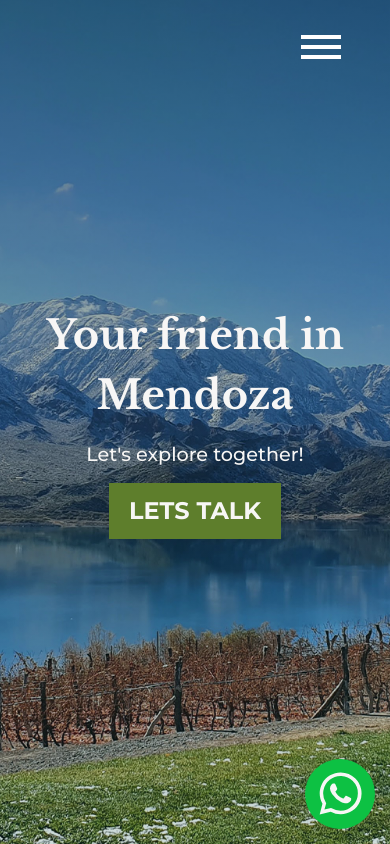
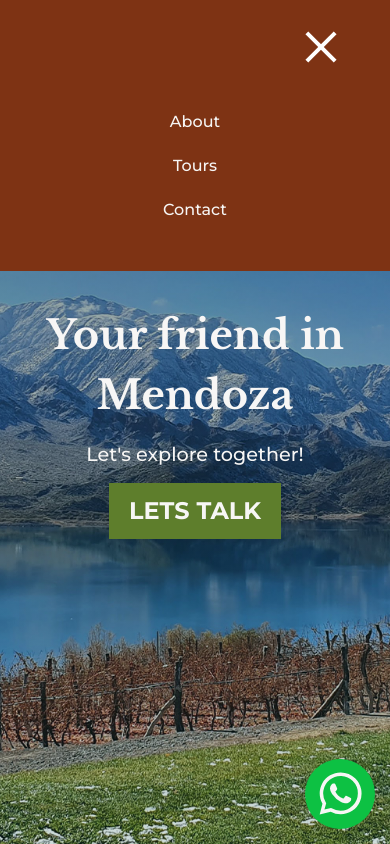
Before and after one commit to JMartin79-web/camila, a Next.js app: page / in a window 390 px wide. Both pictures are taken after a click on the button 320 px from the left and 50 px from the top of the page. Shown: the top 844 px of the page. Built offline with nearby package versions, Linux system fonts and the light colour scheme; no server answers; the database is empty; a web font is replaced by a local one.

Commit message:
open anv for mobile fix

```diff
--- a/components/UpdateTour.jsx
+++ b/components/UpdateTour.jsx
@@ -65,7 +65,7 @@ export default function Tour({ title, images, schedule, content, price, moreInfo
             moreInfo: moreInfoRef?.current?.value?.split('\n')?.join('<br/>'),
             images: [...imagesUrl, ...imgUrls]
         })
-        toast.promise(promise, {
+        await toast.promise(promise, {
             loading: 'Applicando cambios',
             success: 'Actaulizacion Finalizada',
             error: 'Hubo un error intente mas tarde!',
@@ -85,10 +85,10 @@ export default function Tour({ title, images, schedule, content, price, moreInfo
                 <button type='button'
                     className='flex items-center bg-white text-black px-4 pt-2 border-slate-300 w-fit border-2 rounded hover:opacity-50'
                     onClick={toggle}>{!boolValue ?
-                        <svg xmlns="http://www.w3.org/2000/svg" width="24" height="24" viewBox="0 0 24 24" fill="none" stroke="currentColor" stroke-width="2" stroke-linecap="round" stroke-linejoin="round">
+                        <svg xmlns="http://www.w3.org/2000/svg" width="24" height="24" viewBox="0 0 24 24" fill="none" stroke="currentColor" strokeWidth="2" strokeLinecap="round" strokeLinejoin="round">
                             <polyline points="6 9 12 15 18 9" />
                         </svg> :
-                        <svg xmlns="http://www.w3.org/2000/svg" width="24" height="24" viewBox="0 0 24 24" fill="none" stroke="currentColor" stroke-width="2" stroke-linecap="round" stroke-linejoin="round">
+                        <svg xmlns="http://www.w3.org/2000/svg" width="24" height="24" viewBox="0 0 24 24" fill="none" stroke="currentColor" strokeWidth="2" strokeLinecap="round" strokeLinejoin="round">
                             <polyline points="18 15 12 9 6 15" />
                         </svg>
                     }
@@ -96,7 +96,7 @@ export default function Tour({ title, images, schedule, content, price, moreInfo
                 <button className='bg-green-500 text-white px-4 py-2 w-fit rounded hover:opacity-50' type='submit'>
                     <p className='hidden sm:block text-white'>Guardar Cambios</p>
                     <span className='sm:hidden'>
-                        <svg xmlns="http://www.w3.org/2000/svg" width="24" height="24" viewBox="0 0 24 24" fill="none" stroke="currentColor" stroke-width="2" stroke-linecap="round" stroke-linejoin="round">
+                        <svg xmlns="http://www.w3.org/2000/svg" width="24" height="24" viewBox="0 0 24 24" fill="none" stroke="currentColor" strokeWidth="2" strokeLinecap="round" strokeLinejoin="round">
                             <path d="M19 21H5C3.89543 21 3 20.1046 3 19V5C3 3.89543 3.89543 3 5 3H19C20.1046 3 21 3.89543 21 5V19C21 20.1046 20.1046 21 19 21Z" />
                             <path d="M17 3V12H7V3" />
                             <path d="M7 21V16H17V21" />
--- a/pages/index.js
+++ b/pages/index.js
@@ -7,9 +7,11 @@ import Tour from "@/components/Tour"
 import Carrousel from "@/components/Carrousel"
 import { useEffect, useState } from "react"
 import { getDataByOrder } from "@/services/getFromDb"
+import useToggle from "@/hooks/useToggle"
 
 export default function Home({ tours, tourCarrouselImages }) {
   const [activeDot, setActiveDot] = useState(0)
+  const { boolValue: openNav, toggle } = useToggle(false)
 
   useEffect(() => {
     // Google Tag Manager script
@@ -51,10 +53,10 @@ export default function Home({ tours, tourCarrouselImages }) {
       </Head>
       <main>
         {/* <!-- HEADER --> */}
-        <div className="contains-header" id="header">
+        <div className={`contains-header ${openNav ? 'header-open' : ''}`} id="header">
 
           <div className="header1">
-            <header className="header">
+            <header className={`header`}>
               <div className="header-logo">
                 {/* <!-- <a href="#">CAMILA</a> --> */}
               </div>
@@ -64,7 +66,7 @@ export default function Home({ tours, tourCarrouselImages }) {
                 <a href="#contact">Contact</a>
               </div>
               <div className="header-menu">
-                <button className="hamburger hamburger--squeeze" type="button">
+                <button onClick={toggle} className={`hamburger hamburger--squeeze ${openNav ? 'is-active' : ''}`} type="button">
                   <span className="hamburger-box">
                     <span className="hamburger-inner"></span>
                   </span>
@@ -73,7 +75,7 @@ export default function Home({ tours, tourCarrouselImages }) {
             </header>
           </div>
 
-          <div id="header2" className="header2">
+          <div id="header2" className={`header2 ${openNav ? 'header2-active' : ''}`}>
             <div className="header2-links">
               <a href="#about">About</a>
               <a href="#tours">Tours</a>
--- a/styles/globals.css
+++ b/styles/globals.css
@@ -69,26 +69,6 @@ $negro: #1B1717;
 
 $verde-wts: #0DC143;
 */
-:root {
-  --foreground-rgb: 0, 0, 0;
-  --background-start-rgb: 214, 219, 220;
-  --background-end-rgb: 255, 255, 255;
-}
-
-@media (prefers-color-scheme: dark) {
-  :root {
-    --foreground-rgb: 255, 255, 255;
-    --background-start-rgb: 0, 0, 0;
-    --background-end-rgb: 0, 0, 0;
-  }
-}
-
-body {
-  color: rgb(var(--foreground-rgb));
-  background: linear-gradient(to bottom,
-      transparent,
-      rgb(var(--background-end-rgb))) rgb(var(--background-start-rgb));
-}
 
 * {
   margin: 0;
```
